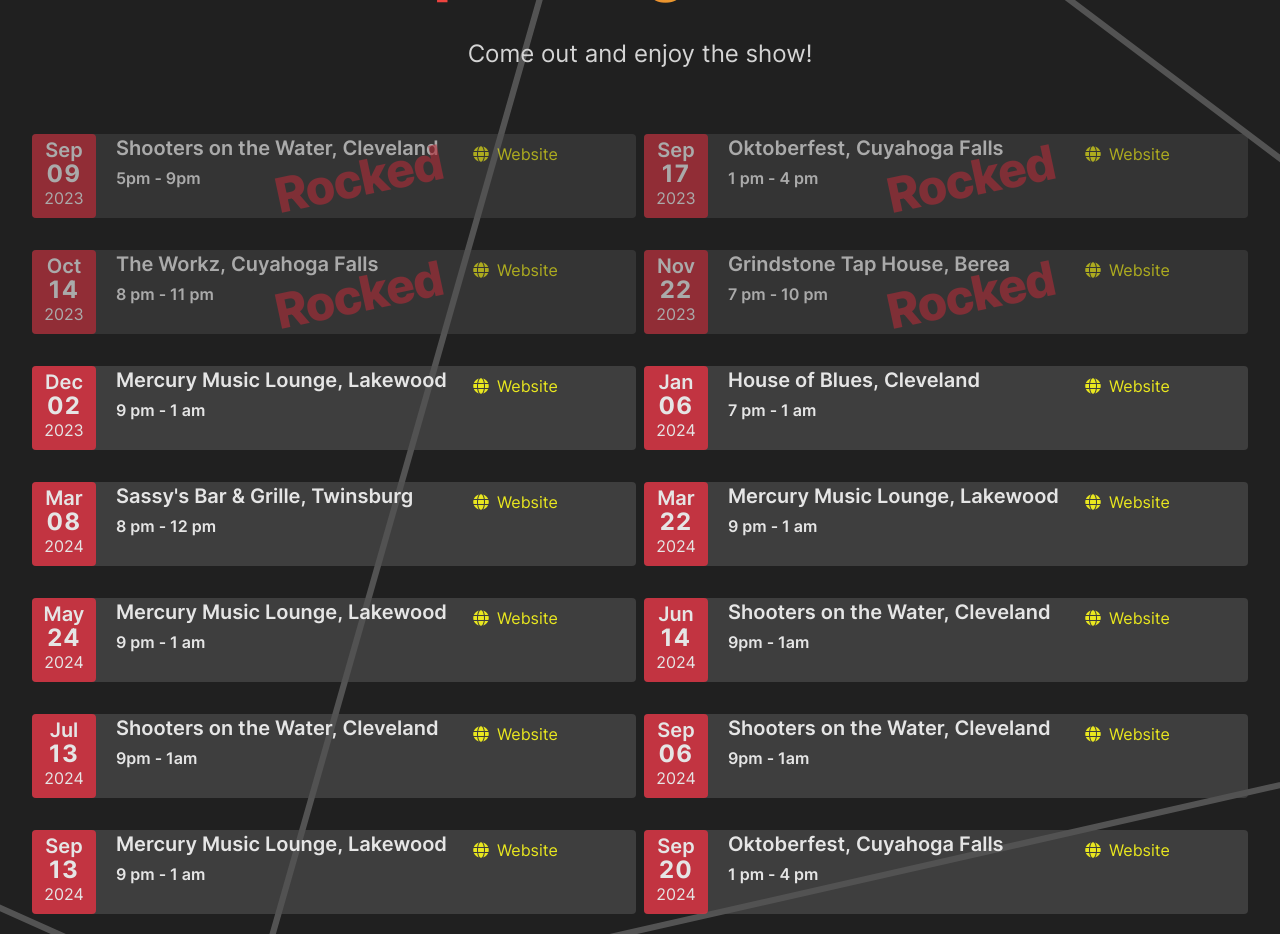
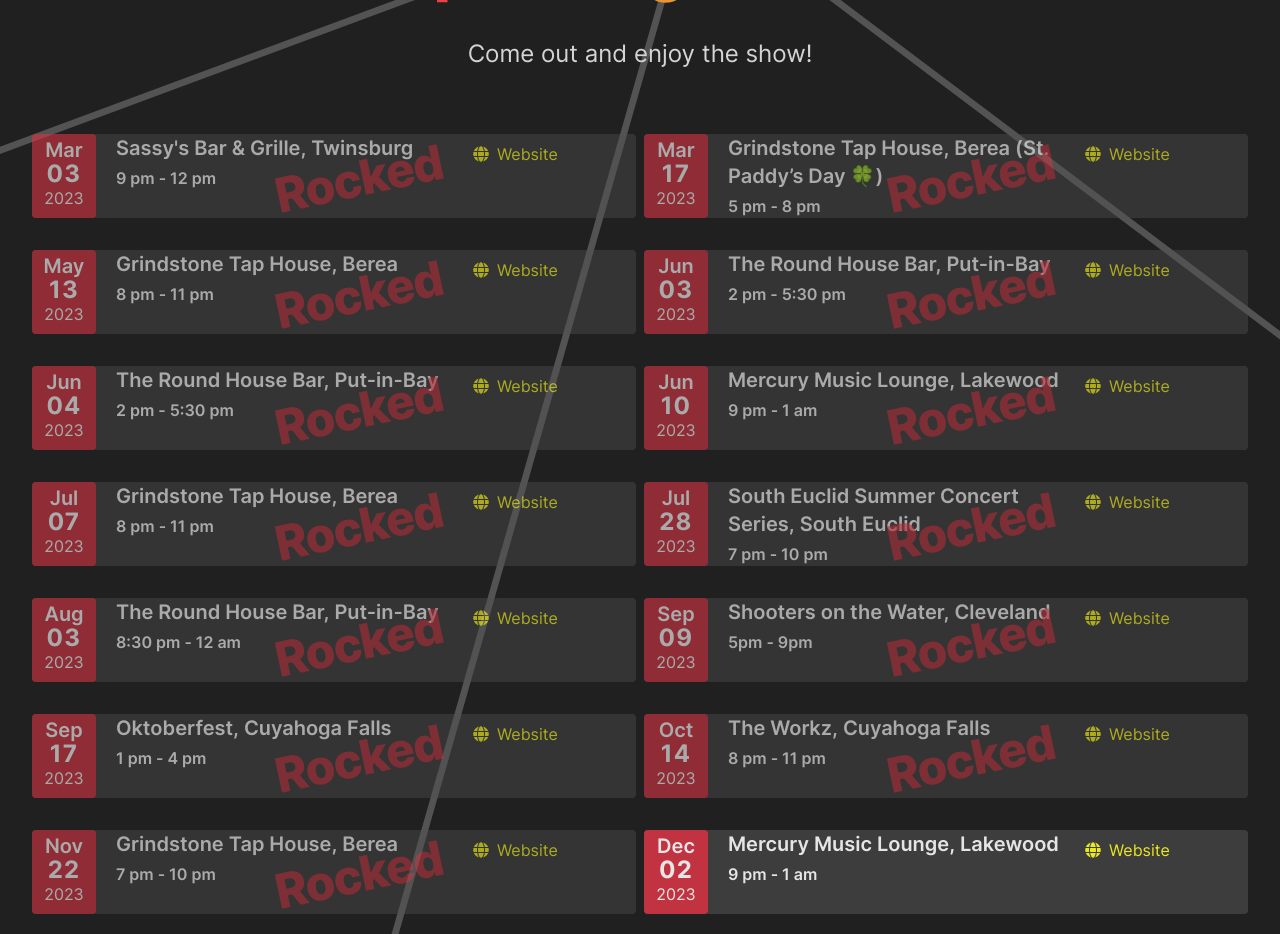
Before and after one commit to keepforever/www.endrockcle.com, a Next.js app: page / in a window 1280 px wide. Shown: the part 2700-3634 px from the top of the page. Built offline with nearby package versions, Linux system fonts and the light colour scheme.

Commit message:
feat: shows

```diff
--- a/src/constants/shows.ts
+++ b/src/constants/shows.ts
@@ -1,94 +1,94 @@
 import { Show } from '@/interfaces/Show';
 
 export const shows: Show[] = [
-  // {
-  //   id: 1,
-  //   isPast: true,
-  //   date: '03/03/2023',
-  //   venueName: "Sassy's Bar & Grille",
-  //   city: 'Twinsburg',
-  //   beginEnd: '9 pm - 12 pm',
-  //   url: 'https://www.facebook.com/sassysbarandgrille/',
-  // },
-  // {
-  //   id: 2,
-  //   isPast: true,
-  //   date: '03/17/2023',
-  //   venueName: 'Grindstone Tap House',
-  //   city: 'Berea (St. Paddy’s Day 🍀)',
-  //   beginEnd: '5 pm - 8 pm',
-  //   url: 'https://www.facebook.com/GrindstoneTaps',
-  // },
+  {
+    id: 1,
+    isPast: true,
+    date: '03/03/2023',
+    venueName: "Sassy's Bar & Grille",
+    city: 'Twinsburg',
+    beginEnd: '9 pm - 12 pm',
+    url: 'https://www.facebook.com/sassysbarandgrille/',
+  },
+  {
+    id: 2,
+    isPast: true,
+    date: '03/17/2023',
+    venueName: 'Grindstone Tap House',
+    city: 'Berea (St. Paddy’s Day 🍀)',
+    beginEnd: '5 pm - 8 pm',
+    url: 'https://www.facebook.com/GrindstoneTaps',
+  },
 
-  // {
-  //   id: 3,
-  //   isPast: true,
-  //   date: '05/13/2023',
-  //   venueName: 'Grindstone Tap House',
-  //   city: 'Berea',
-  //   beginEnd: '8 pm - 11 pm',
-  //   url: 'https://www.facebook.com/GrindstoneTaps',
-  // },
+  {
+    id: 3,
+    isPast: true,
+    date: '05/13/2023',
+    venueName: 'Grindstone Tap House',
+    city: 'Berea',
+    beginEnd: '8 pm - 11 pm',
+    url: 'https://www.facebook.com/GrindstoneTaps',
+  },
 
-  // {
-  //   id: 4,
-  //   isPast: true,
-  //   date: '06/03/2023',
-  //   venueName: 'The Round House Bar',
-  //   city: 'Put-in-Bay',
-  //   beginEnd: '2 pm - 5:30 pm',
-  //   url: 'https://www.theroundhousebar.com/',
-  // },
+  {
+    id: 4,
+    isPast: true,
+    date: '06/03/2023',
+    venueName: 'The Round House Bar',
+    city: 'Put-in-Bay',
+    beginEnd: '2 pm - 5:30 pm',
+    url: 'https://www.theroundhousebar.com/',
+  },
 
-  // {
-  //   id: 5,
-  //   isPast: true,
-  //   date: '06/04/2023',
-  //   venueName: 'The Round House Bar',
-  //   city: 'Put-in-Bay',
-  //   beginEnd: '2 pm - 5:30 pm',
-  //   url: 'https://www.theroundhousebar.com/',
-  // },
+  {
+    id: 5,
+    isPast: true,
+    date: '06/04/2023',
+    venueName: 'The Round House Bar',
+    city: 'Put-in-Bay',
+    beginEnd: '2 pm - 5:30 pm',
+    url: 'https://www.theroundhousebar.com/',
+  },
 
-  // {
-  //   id: 6,
-  //   isPast: true,
-  //   date: '06/10/2023',
-  //   venueName: 'Mercury Music Lounge',
-  //   city: 'Lakewood',
-  //   beginEnd: '9 pm - 1 am',
-  //   url: 'https://www.facebook.com/MercuryMusicLounge',
-  // },
+  {
+    id: 6,
+    isPast: true,
+    date: '06/10/2023',
+    venueName: 'Mercury Music Lounge',
+    city: 'Lakewood',
+    beginEnd: '9 pm - 1 am',
+    url: 'https://www.facebook.com/MercuryMusicLounge',
+  },
 
-  // {
-  //   id: 7,
-  //   isPast: true,
-  //   date: '07/07/2023',
-  //   venueName: 'Grindstone Tap House',
-  //   city: 'Berea',
-  //   beginEnd: '8 pm - 11 pm',
-  //   url: 'https://www.facebook.com/GrindstoneTaps',
-  // },
+  {
+    id: 7,
+    isPast: true,
+    date: '07/07/2023',
+    venueName: 'Grindstone Tap House',
+    city: 'Berea',
+    beginEnd: '8 pm - 11 pm',
+    url: 'https://www.facebook.com/GrindstoneTaps',
+  },
 
-  // {
-  //   id: 8,
-  //   isPast: true,
-  //   date: '07/28/2023',
-  //   venueName: 'South Euclid Summer Concert Series',
-  //   city: 'South Euclid',
-  //   beginEnd: '7 pm - 10 pm',
-  //   url: 'https://www.facebook.com/EndRockCle/events',
-  // },
+  {
+    id: 8,
+    isPast: true,
+    date: '07/28/2023',
+    venueName: 'South Euclid Summer Concert Series',
+    city: 'South Euclid',
+    beginEnd: '7 pm - 10 pm',
+    url: 'https://www.facebook.com/EndRockCle/events',
+  },
 
-  // {
-  //   id: 9,
-  //   isPast: true,
-  //   date: '08/03/2023',
-  //   venueName: 'The Round House Bar',
-  //   city: 'Put-in-Bay',
-  //   beginEnd: '8:30 pm - 12 am',
-  //   url: 'https://www.theroundhousebar.com/',
-  // },
+  {
+    id: 9,
+    isPast: true,
+    date: '08/03/2023',
+    venueName: 'The Round House Bar',
+    city: 'Put-in-Bay',
+    beginEnd: '8:30 pm - 12 am',
+    url: 'https://www.theroundhousebar.com/',
+  },
 
   // {
   //   id: 91,
```
